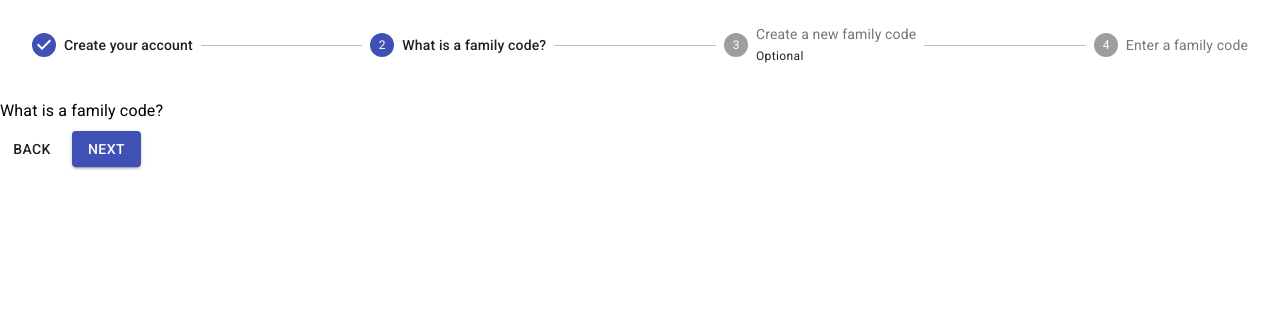
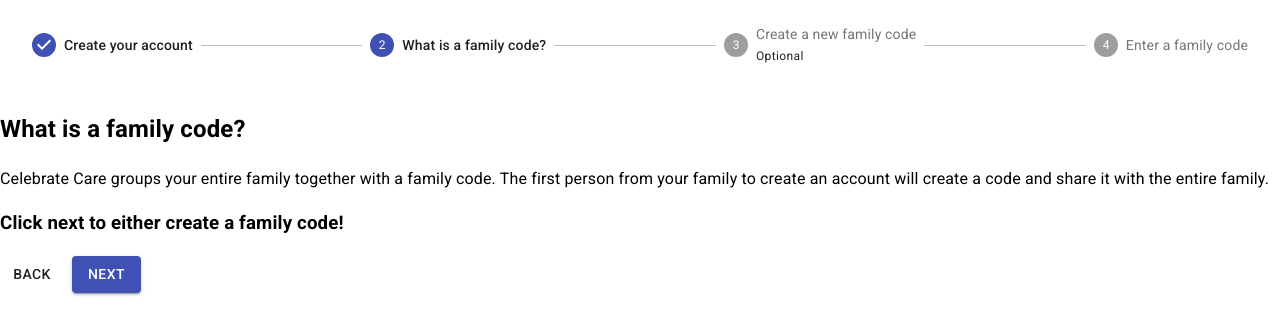
Before and after one commit to Millsy4/celebrate-care, a React (Create React App) app in the folder client/: page /signup in a window 1280 px wide. Both pictures are taken after a click on the button "NEXT". Shown: the top 334 px of the page. Built offline with nearby package versions, Linux system fonts and the light colour scheme.

Commit message:
created first 2 steps of the stepper

```diff
--- a/client/src/components/container.js
+++ b/client/src/components/container.js
@@ -8,7 +8,7 @@
         <React.Fragment>
             <CssBaseline />
             <Container maxWidth="sm">
-                <Typography component="div" style={{ backgroundColor: '#cfe8fc', height: '100vh' }} />
+                <Typography component="div" style={{ backgroundColor: '#cfe8fc', height: '100' }} />
             </Container>
         </React.Fragment>
     );
--- a/client/src/components/signupstepper.js
+++ b/client/src/components/signupstepper.js
@@ -6,6 +6,8 @@
 import Button from '@material-ui/core/Button';
 import Typography from '@material-ui/core/Typography';
 import BasicTextFields from '../components/textfield';
+
+import Box from '@material-ui/core/Box';
 
 const useStyles = makeStyles((theme) => ({
     root: {
@@ -28,13 +30,33 @@
     switch (step) {
         case 0:
             return (
+                <Box>
+                    <h2>Sign Up Form</h2>
+                    < BasicTextFields label='First Name' id='First Name' />
+                    < BasicTextFields label='Last Name' id='Last Name' />
+                    < BasicTextFields label='Email address' id='Email' />
+                    < BasicTextFields label='Password' id='Password' />
+                </Box>
+            );
 
-                < BasicTextFields label='First Name' id='First Name' />
-            )
         case 1:
-            return 'What is a family code?';
+            return (
+                <Box>
+                    <h2>What is a family code?</h2>
+                    <p>Celebrate Care groups your entire family together with a family code.
+                        The first person from your family to create an account will create a code and share it with the entire family.</p>
+                    <h3>Click next to either create a family code!</h3>
+                </Box>
+            );
         case 2:
-            return 'Skip this step if someone from your family already created a code';
+            return (
+                <Box>
+                    <h2>Create a Family Code</h2>
+                    <h3>If someone from your family has already created a family code, please skip this step.</h3>
+                    <Button variant='contained' color='primary' size='large' className='createcode'>Create a Code Now</Button>
+
+                </Box>
+            );
         case 3:
             return 'Enter your family code';
         default:
```
